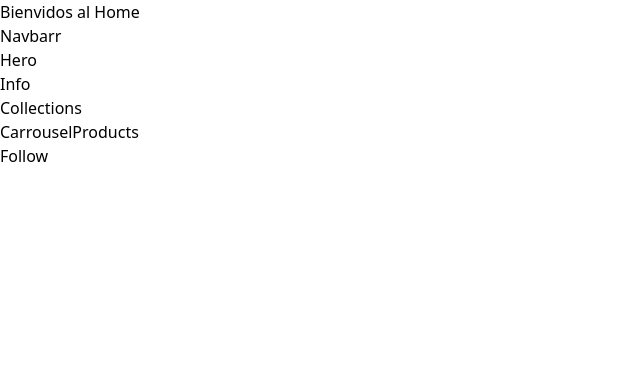
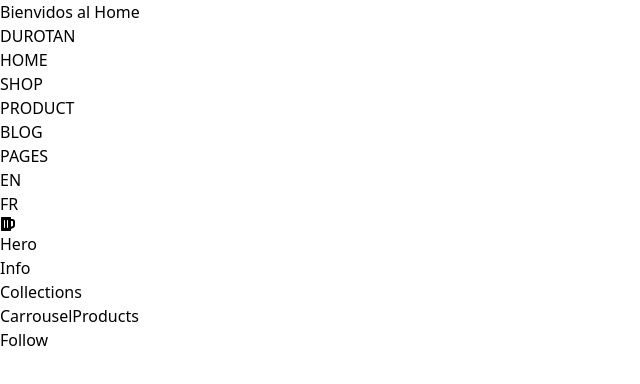
Before and after one commit to BrajhanLop/ecommerce-app, a React (Vite) app: page / in a window 1280 px wide. Shown: the top 384 px of the page, without its empty margins (0-640 px from the left). Built offline with nearby package versions, Linux system fonts and the light colour scheme.

Commit message:
Changes Navbar

```diff
--- a/package.json
+++ b/package.json
@@ -12,6 +12,7 @@
   "dependencies": {
     "react": "^18.2.0",
     "react-dom": "^18.2.0",
+    "react-icons": "^4.8.0",
     "react-router-dom": "^6.10.0"
   },
   "devDependencies": {
--- a/src/components/Navbar/Index.jsx
+++ b/src/components/Navbar/Index.jsx
@@ -1,3 +1,29 @@
+import { FaBeer } from "react-icons/fa";
+
 export const Navbar = () => {
-  return <div>Navbarr</div>;
+  return (
+    <>
+      <header>
+        <span>DUROTAN</span>
+        <div>
+          <ul>
+            <li>HOME</li>
+            <li>SHOP</li>
+            <li>PRODUCT</li>
+            <li>BLOG</li>
+            <li>PAGES</li>
+          </ul>
+        </div>
+        <div>
+          <p>EN</p>
+          <p>FR</p>
+        </div>
+        <span>
+          <FaBeer />
+        </span>
+        <span></span>
+        <div></div>
+      </header>
+    </>
+  );
 };
```
Also changed, not shown: src/components/index.js (+7 -7 lines), 1 other file (tests, documents, lock files or other folders).
